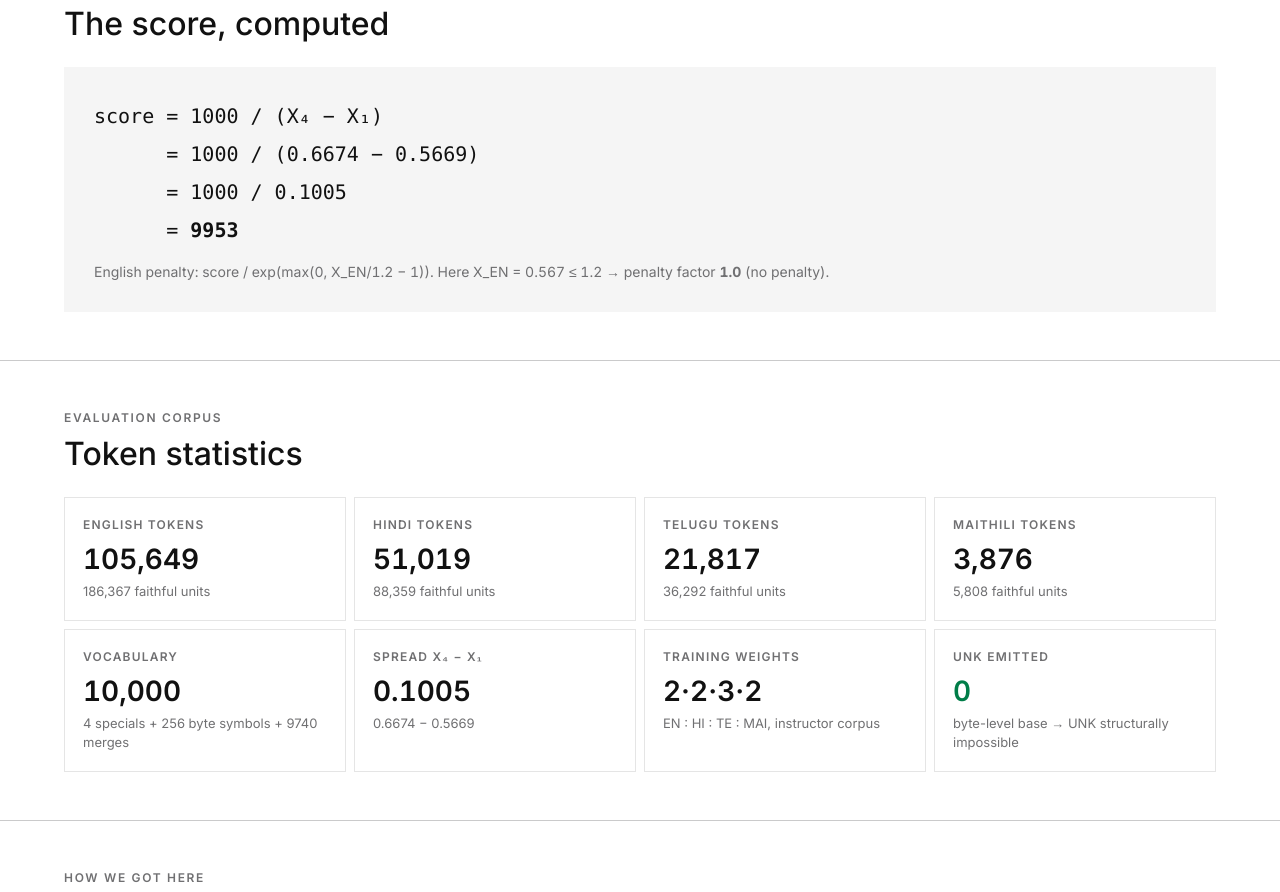
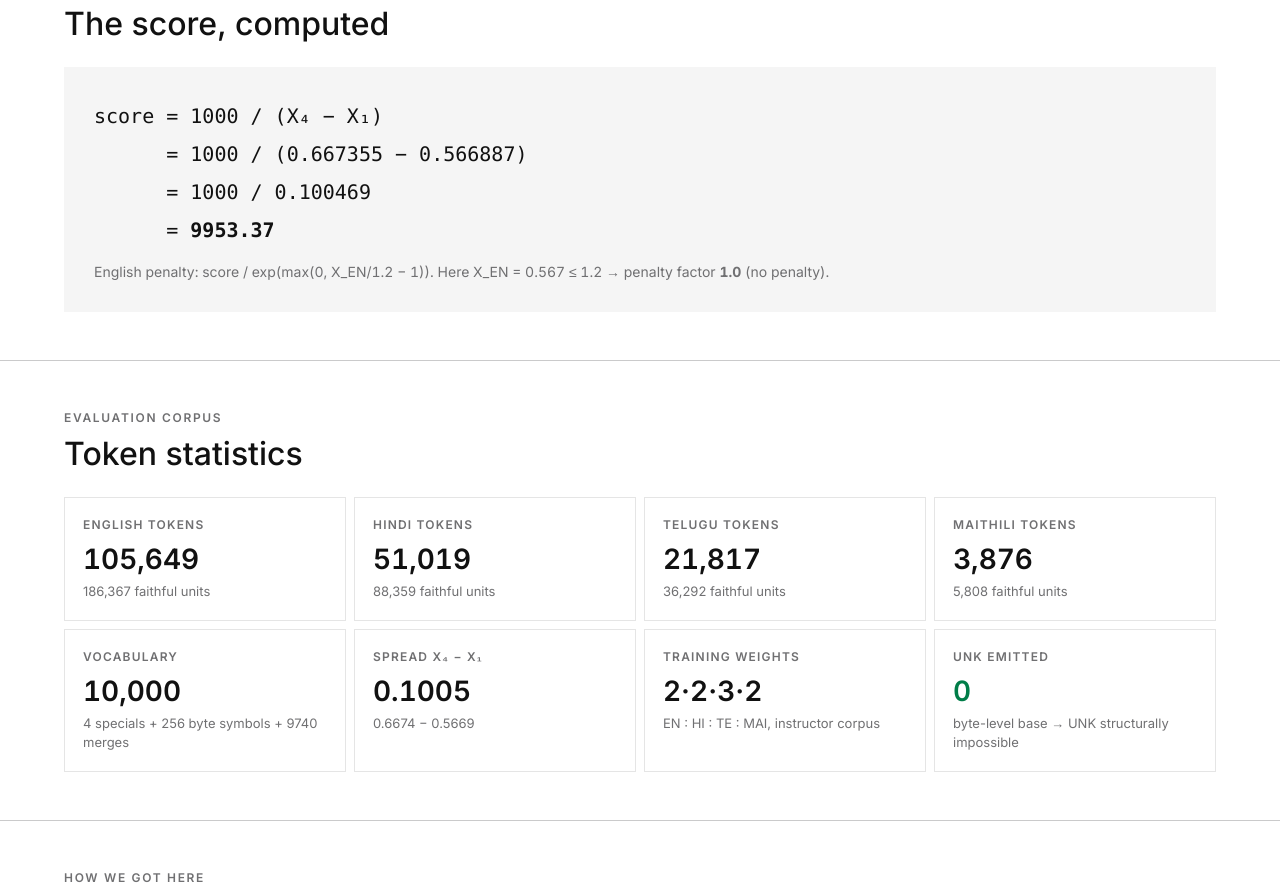
Before and after one commit to revantg/multilingual-bpe-tokenizer-india, a plain HTML site: page solution/frontend/widget.html in a window 1280 px wide. Shown: the part 1284-2176 px from the top of the page. Drawn offline with Linux system fonts and the light colour scheme.

Commit message:
Widget: show full-precision spread in score formula (honest arithmetic)
Red-pill nit: displayed '1000/0.1005 = 9953' was arithmetically 9950.25 (spread
was rounded for display, score computed unrounded). Now shows the exact
1000/0.100469 = 9953.37 so the displayed calculation is self-consistent.
Adds FINAL_VALIDATION_BRIEF.md + FINAL_VALIDATION_FINDINGS.md.

```diff
--- a/solution/frontend/widget.html
+++ b/solution/frontend/widget.html
@@ -219,9 +219,9 @@
     <h2 class="section-header">The score, computed</h2>
     <div class="formula-box">
       <div class="formula-line">score = 1000 / (X₄ − X₁)</div>
-      <div class="formula-line">&nbsp;&nbsp;&nbsp;&nbsp;&nbsp; = 1000 / (0.6674 − 0.5669)</div>
-      <div class="formula-line">&nbsp;&nbsp;&nbsp;&nbsp;&nbsp; = 1000 / 0.1005</div>
-      <div class="formula-line">&nbsp;&nbsp;&nbsp;&nbsp;&nbsp; = <span class="hl">9953</span></div>
+      <div class="formula-line">&nbsp;&nbsp;&nbsp;&nbsp;&nbsp; = 1000 / (0.667355 − 0.566887)</div>
+      <div class="formula-line">&nbsp;&nbsp;&nbsp;&nbsp;&nbsp; = 1000 / 0.100469</div>
+      <div class="formula-line">&nbsp;&nbsp;&nbsp;&nbsp;&nbsp; = <span class="hl">9953.37</span></div>
       <div class="formula-note">
         English penalty: score / exp(max(0, X_EN/1.2 − 1)). Here X_EN = 0.567 ≤ 1.2 → penalty factor <strong>1.0</strong> (no penalty).
       </div>
```
Also changed, not shown: 2 other files.
